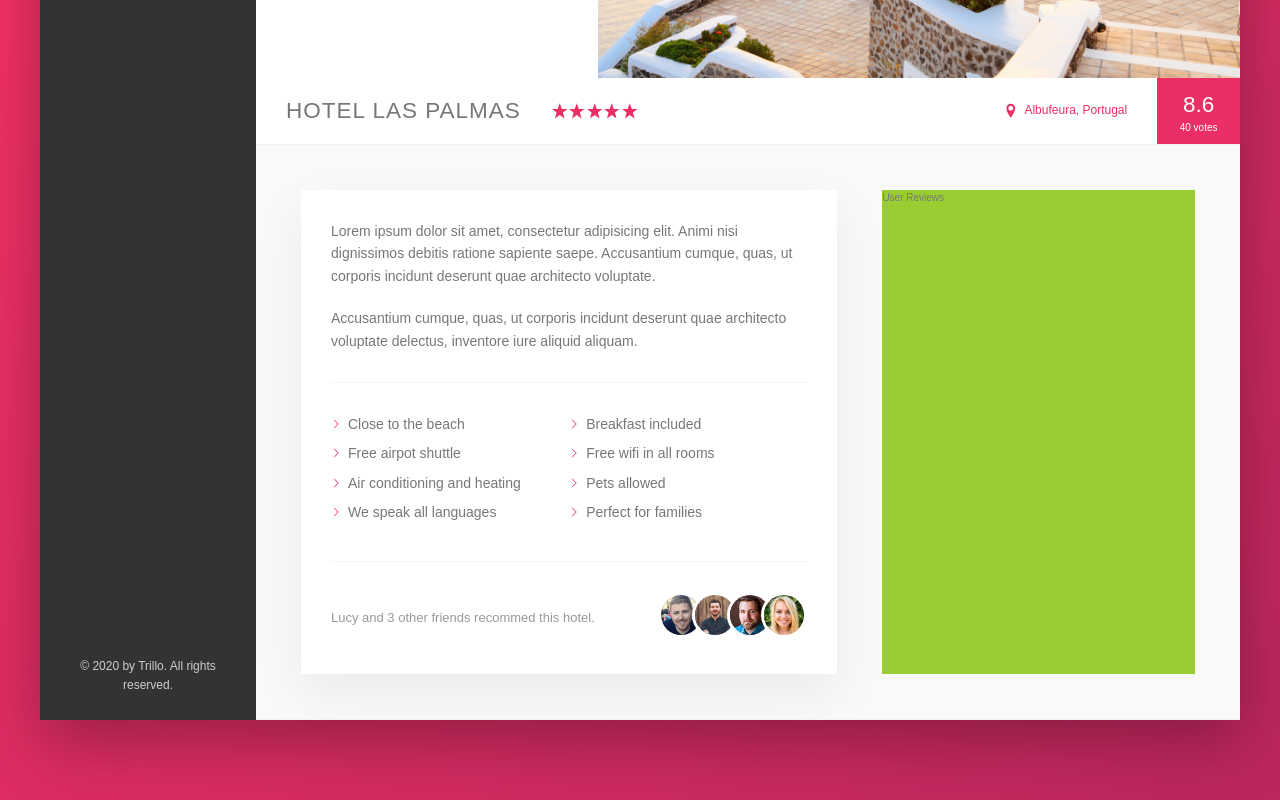
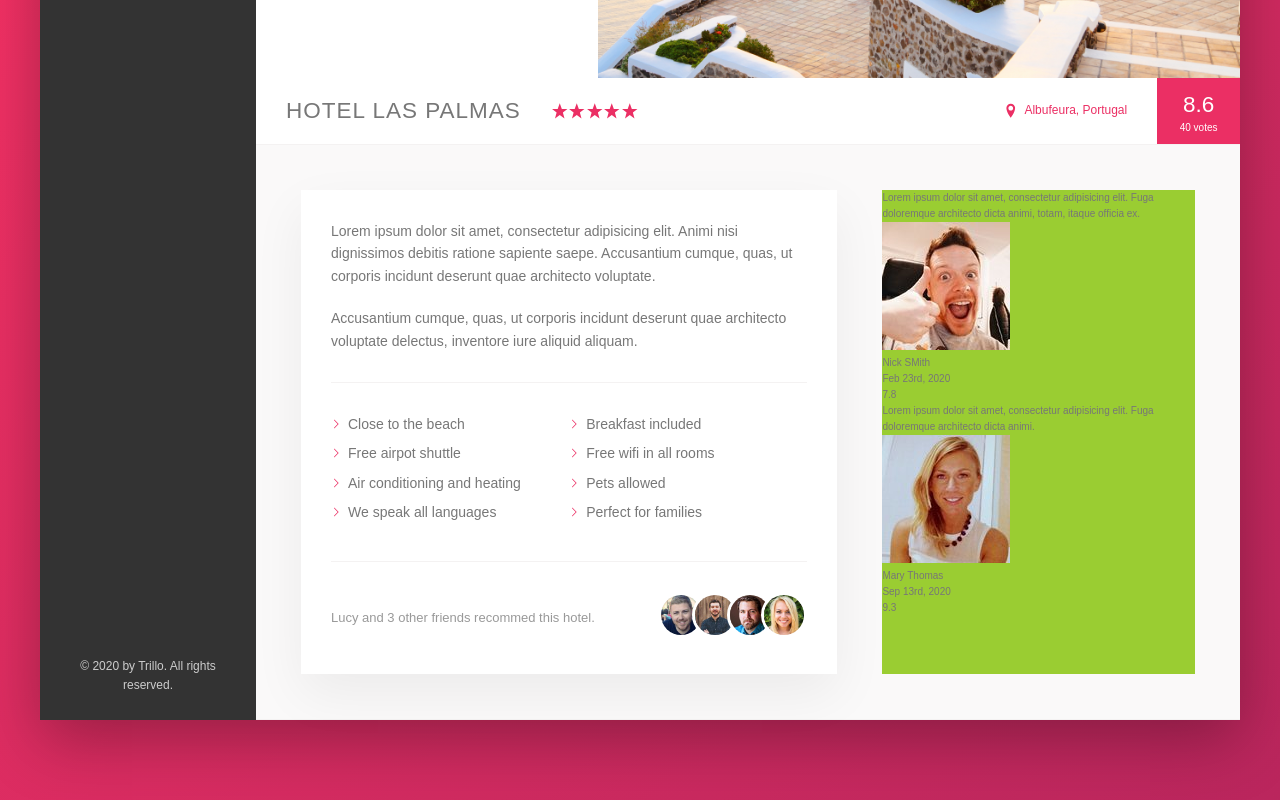
Before and after one commit to illimitableissi/Trillo-HTML, a plain HTML site: page index.html in a window 1280 px wide. Shown: the part 457-1257 px from the top of the page. Drawn offline with Linux system fonts and the light colour scheme.

Commit message:
working on reviews section

```diff
--- a/index.html
+++ b/index.html
@@ -161,7 +161,31 @@
                             </div>
                         </div>
                         <div class="user-reviews">
-                            User Reviews
+                            <figure class="review">
+                                <blockquote class="review__text">
+                                    Lorem ipsum dolor sit amet, consectetur adipisicing elit. Fuga doloremque architecto dicta animi, totam, itaque officia ex.
+                                </blockquote>
+                                <figcaption class="review__user">
+                                    <img src="img/user-1.jpg" alt="User 1" class="review__photo">
+                                    <div class="review__user-box">
+                                        <p class="review__user-name">Nick SMith</p>
+                                        <p class="review__user-date">Feb 23rd, 2020</p>
+                                    </div>
+                                    <div class="review__rating">7.8</div>
+                                </figcaption>
+                            </figure>
+                            <figure class="review">
+                                <blockquote class="review__text">
+                                    Lorem ipsum dolor sit amet, consectetur adipisicing elit. Fuga doloremque architecto dicta animi.                                </blockquote>
+                                <figcaption class="review__user">
+                                    <img src="img/user-2.jpg" alt="User 2" class="review__photo">
+                                    <div class="review__user-box">
+                                        <p class="review__user-name">Mary Thomas</p>
+                                        <p class="review__user-date">Sep 13rd, 2020</p>
+                                    </div>
+                                    <div class="review__rating">9.3</div>
+                                </figcaption>
+                            </figure>
                         </div>
                     </div>
 
--- a/sass/_component.scss
+++ b/sass/_component.scss
@@ -353,10 +353,6 @@
         margin-right: auto;
     }
 
-    &__friends {
-
-    }
-
     &__photo {
         box-sizing: content-box;
         height: 4rem;
```
Also changed, not shown: 1 other file.
